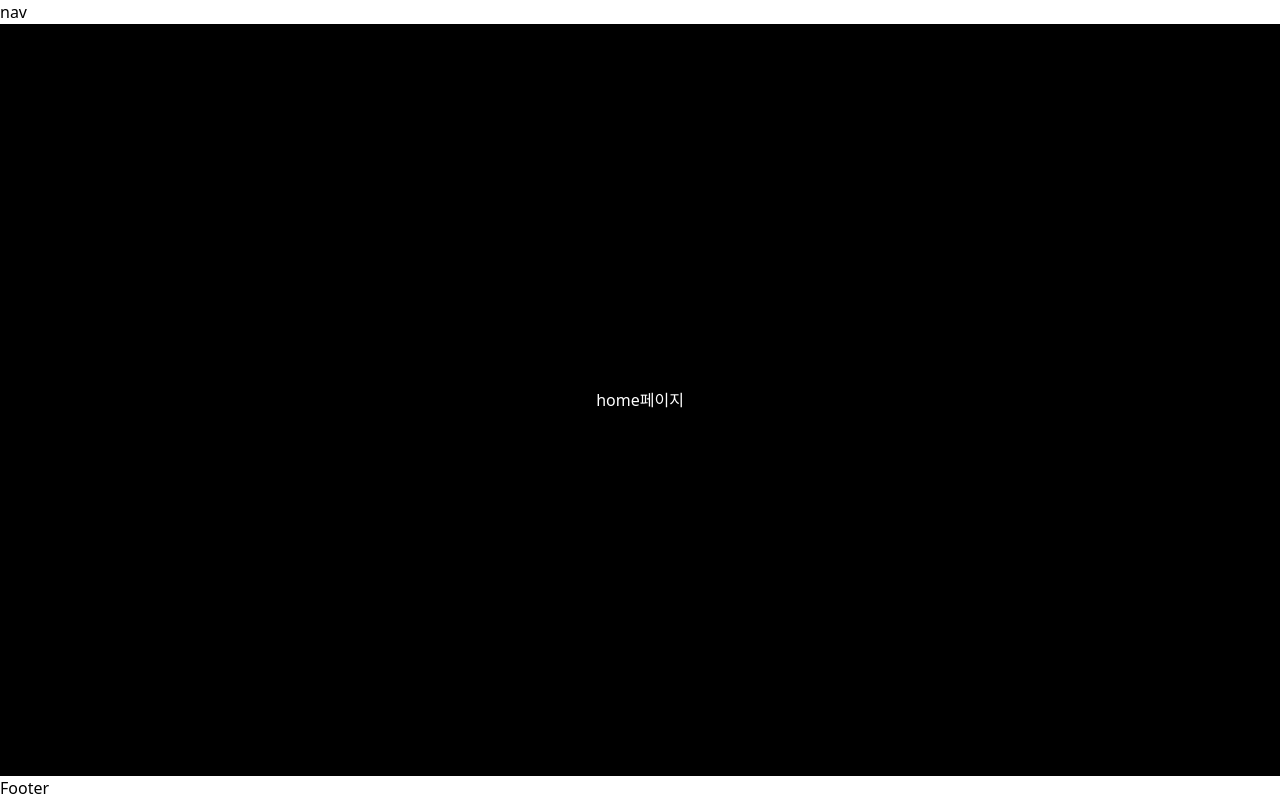
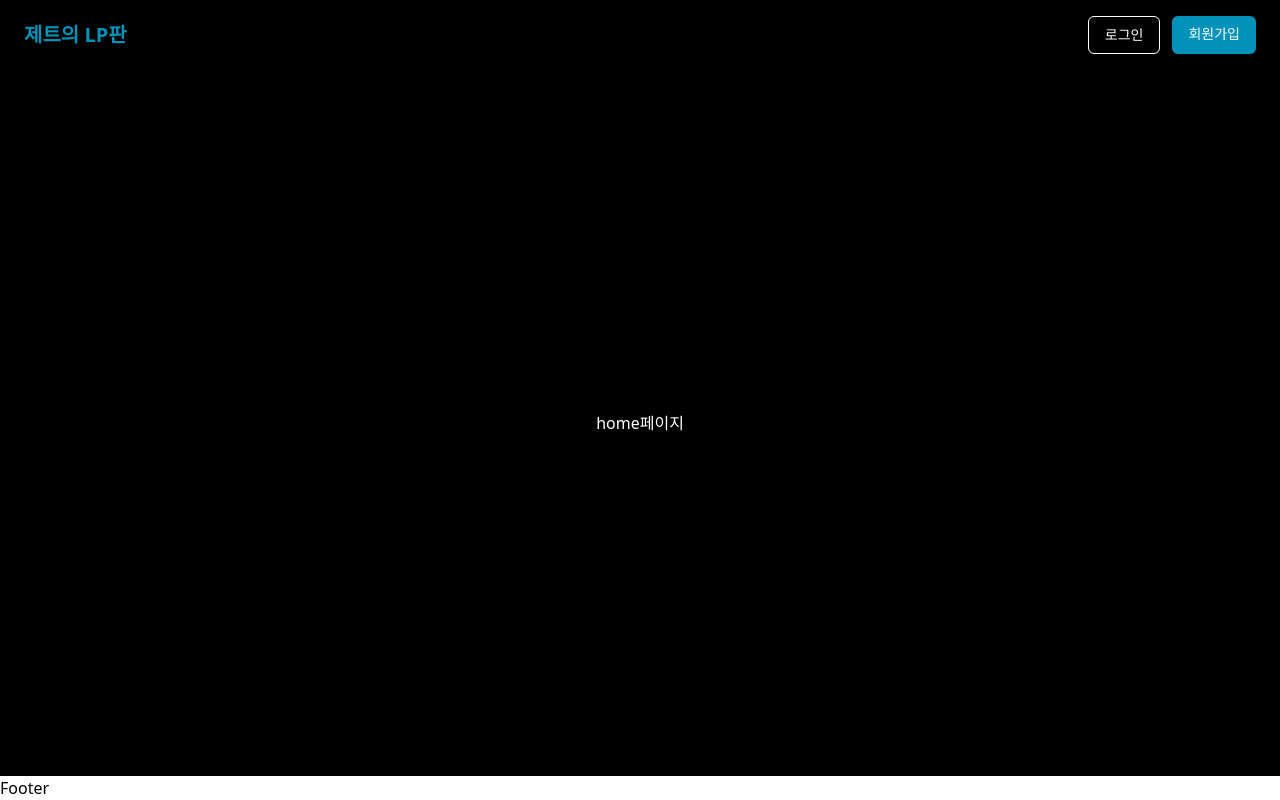
Before and after one commit to SSUMC-8th/Web_A, a React (Vite) app in the folder Week4_2/: page / in a window 1280 px wide. Built offline with nearby package versions, Linux system fonts and the light colour scheme; no server answers.

Commit message:
feat: Nav 구현 #20

```diff
--- a/Week4_2/src/components/Navigation/index.tsx
+++ b/Week4_2/src/components/Navigation/index.tsx
@@ -1,5 +1,39 @@
+import { NavLink } from "react-router-dom";
+import RoutePaths from "../../router/routePaths";
+
+const LINKS = [
+  { to: RoutePaths.LOGIN, label: "로그인" },
+  { to: RoutePaths.SIGNUP, label: "회원가입" },
+];
+
 const Navbar = () => {
-  return <nav>nav</nav>;
+  return (
+    <nav className="flex justify-between items-center px-6 py-4 bg-black shadow-md">
+      <NavLink to={RoutePaths.MAIN} className="text-cyan-600 font-bold text-xl">
+        제트의 LP판
+      </NavLink>
+
+      <div className="flex gap-3">
+        {LINKS.map(({ to, label }) => (
+          <NavLink
+            key={to}
+            to={to}
+            className={({ isActive }) =>
+              `px-4 py-2 rounded-md text-sm font-medium ${
+                isActive
+                  ? "bg-white text-black"
+                  : label === "회원가입"
+                  ? "bg-cyan-600 text-white"
+                  : "bg-black border border-white text-white"
+              }`
+            }
+          >
+            {label}
+          </NavLink>
+        ))}
+      </div>
+    </nav>
+  );
 };
 
 export default Navbar;
```
